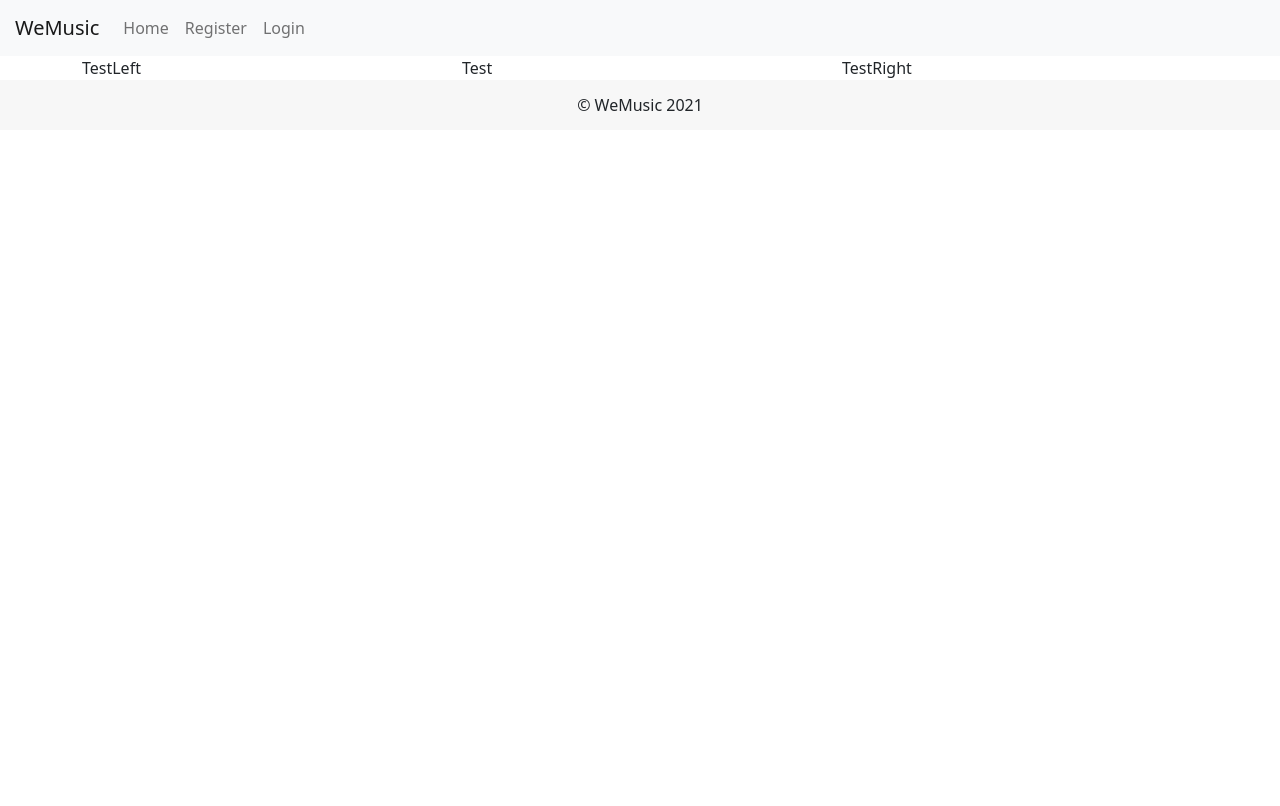
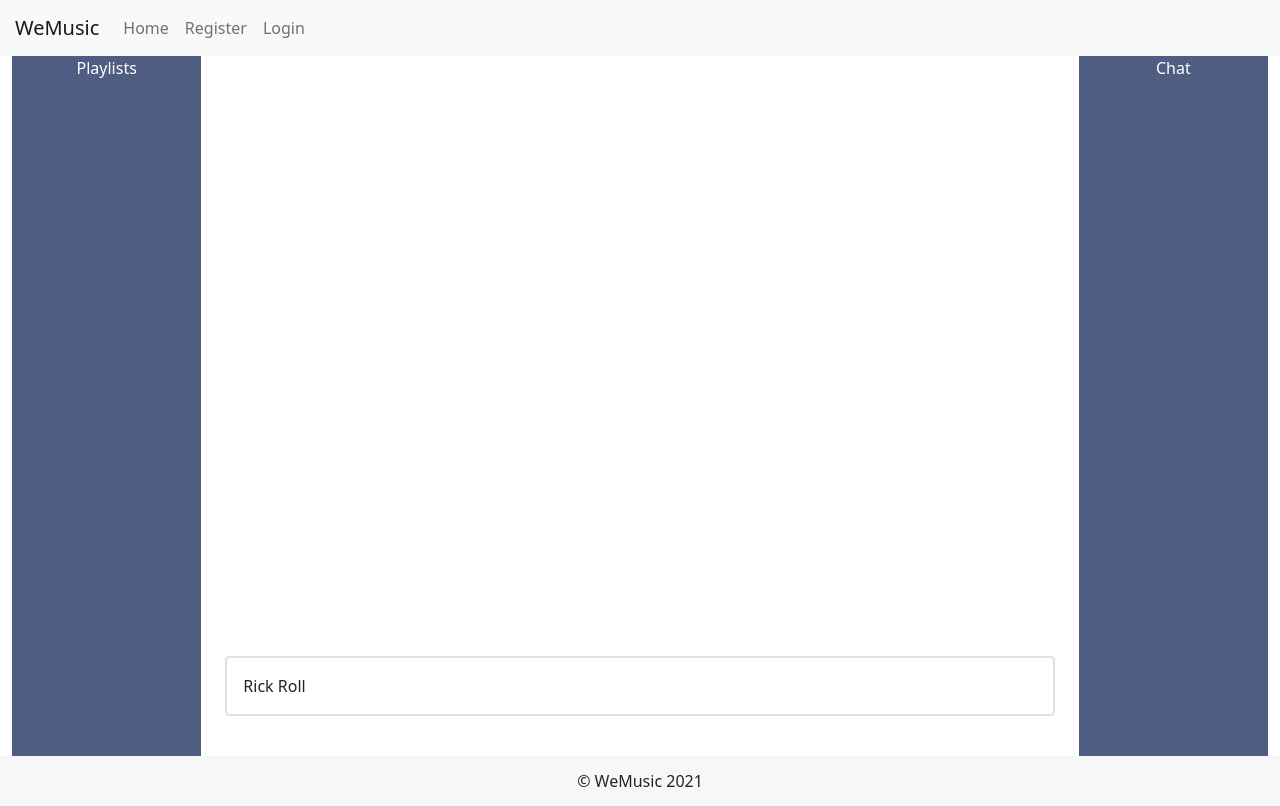
Before and after one commit to runbox13/websocket, a React (Create React App) app: page /chatroom in a window 1280 px wide. Built offline with nearby package versions, Linux system fonts and the light colour scheme.

Commit message:
install and use react-player, set up layout of chatroom

```diff
--- a/package.json
+++ b/package.json
@@ -10,6 +10,7 @@
     "bootstrap": "^5.1.0",
     "react": "^17.0.2",
     "react-dom": "^17.0.2",
+    "react-player": "^2.9.0",
     "react-redux": "^7.2.5",
     "react-router-dom": "^5.2.1",
     "react-scripts": "4.0.3",
--- a/src/index.css
+++ b/src/index.css
@@ -35,3 +35,22 @@ form .form-group {
   background-color: rgba(0, 0, 0, .03);
   text-align: center;
 }
+
+.sideBarPlaylist {
+  height: calc(100vh - 100px);
+  background:rgba(63, 78, 119, 0.911);
+}
+
+.sideBarChatbox {
+  height: calc(100vh - 100px);
+  background:rgba(63, 78, 119, 0.911);
+}
+
+.sideBarChatbox, .sideBarPlaylist > p {
+  color:white;
+  text-align: center;
+}
+
+.video-wrapper {
+  height: 600px;
+}
--- a/src/page/chatroom.js
+++ b/src/page/chatroom.js
@@ -1,11 +1,11 @@
 import React from 'react';
-import { Container, Row, Col } from 'reactstrap';
-
+import { Container, Row, Col, Card } from 'reactstrap';
+import ReactPlayer from 'react-player'
 
 function SidebarPlaylist() {
     return(
         <div class="sideBarPlaylist">
-            TestLeft
+            <p>Playlists</p>
         </div>
     );
 }
@@ -13,7 +13,7 @@ function SidebarPlaylist() {
 function SideBarChatbox() {
     return(
         <div class="sideBarChatbox">
-            TestRight
+            <p>Chat</p>
         </div>
     );
 }
@@ -21,7 +21,12 @@ function SideBarChatbox() {
 function CenterChatroom() {
     return(
         <div class="centerChatroom">
-            Test
+            <div class="video-wrapper">
+                <ReactPlayer  url='https://www.youtube.com/watch?v=dQw4w9WgXcQ' playing={true} controls={true} width={"100%"} height={"100%"}/>
+           </div>
+           <Card>
+               <Card body>Rick Roll</Card>
+           </Card>
         </div>
     );
 }
@@ -29,16 +34,15 @@ function CenterChatroom() {
 
 class Chatroom extends React.Component {
 
-
     render() {
     return(
         <>
-        <Container>
+        <Container fluid>
             <Row>
                 <Col>
                     <SidebarPlaylist/>
                 </Col>
-                <Col>
+                <Col xs={8}>
                     <CenterChatroom/>
                 </Col>
                 <Col>
```
Also changed, not shown: 1 other file (tests, documents, lock files or other folders).
